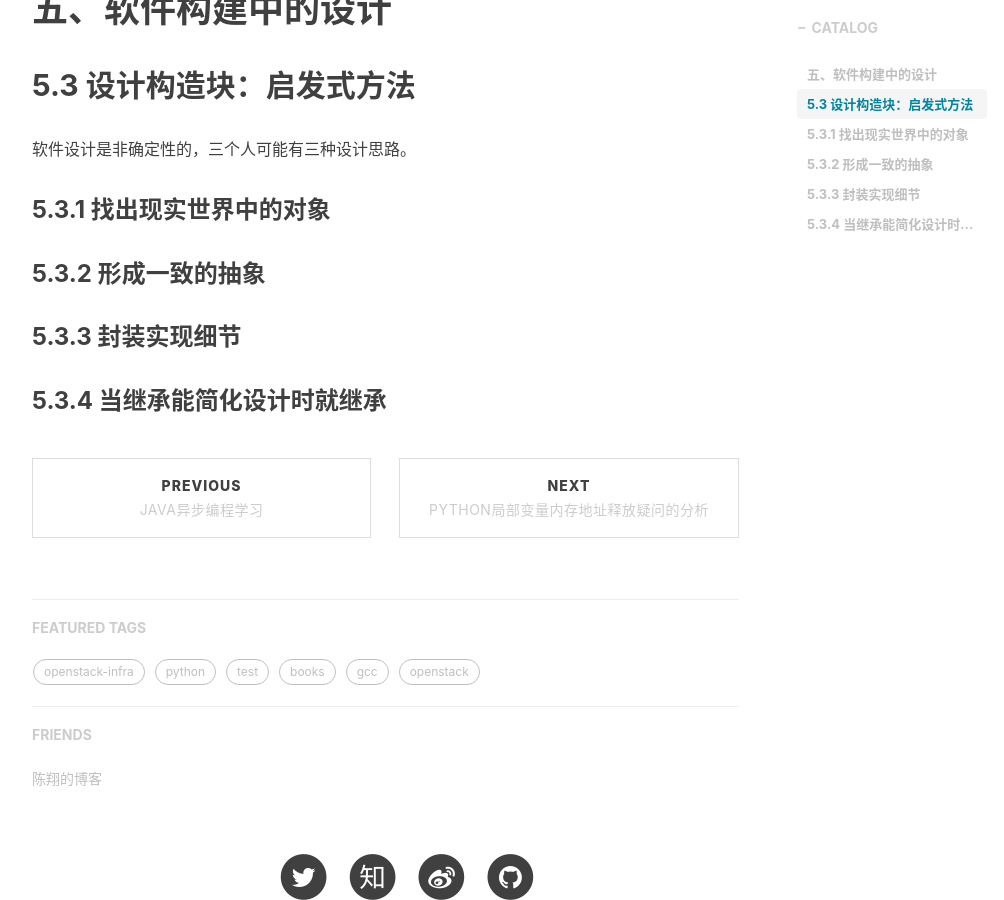
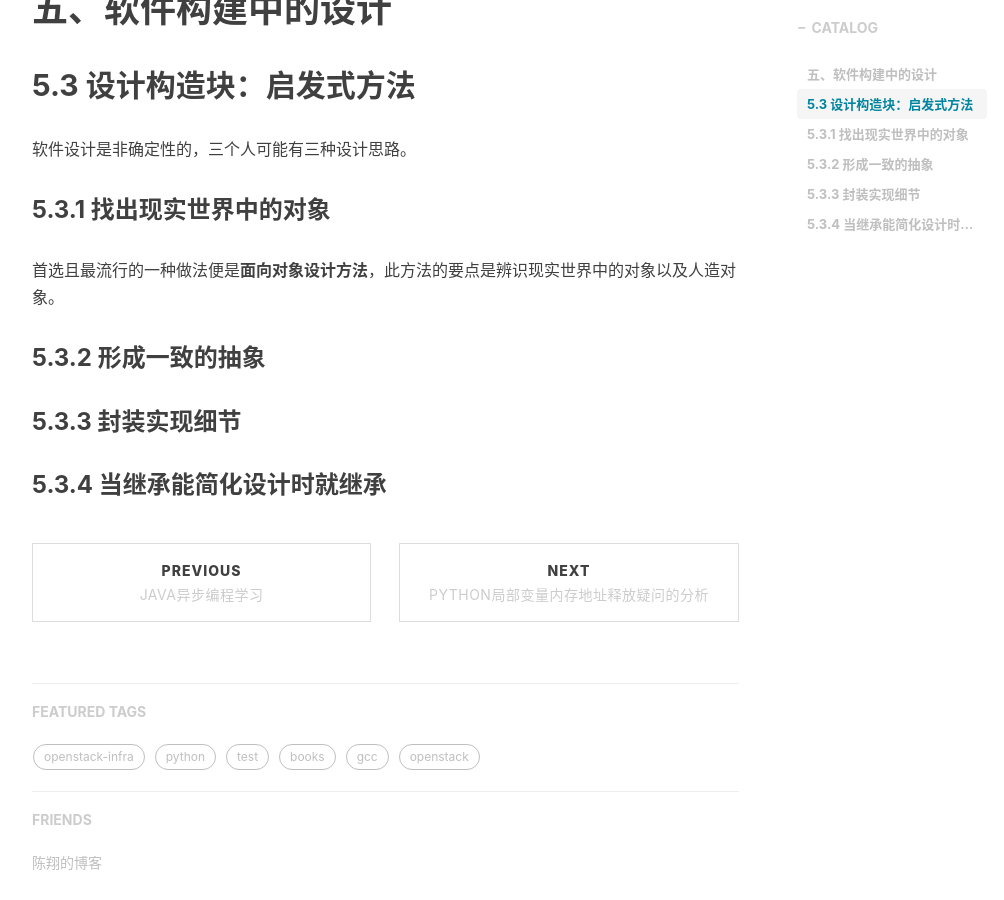
Before and after one commit to shihai1991/shihai1991.github.io, a Jekyll site: the page built from _posts/2022-05-28-代码大全2.md, in a window 1280 px wide and 900 px high, scrolled down 523 px. Shown: the whole window, without its empty margins (233-1237 px from the left). Built offline with Jekyll 4.4.1, drawn with Linux system fonts in a browser that asks for light colours; nearby versions of some CDN libraries; comment, search, counter and statistics services are not loaded.

Commit message:
Update 2022-05-28-代码大全2.md

```diff
--- a/_posts/2022-05-28-代码大全2.md
+++ b/_posts/2022-05-28-代码大全2.md
@@ -11,7 +11,10 @@ time: '2022.06.01 15:52:00'
 # 五、软件构建中的设计
 ## 5.3 设计构造块：启发式方法
 软件设计是非确定性的，三个人可能有三种设计思路。
+
 ### 5.3.1 找出现实世界中的对象
+首选且最流行的一种做法便是**面向对象设计方法**，此方法的要点是辨识现实世界中的对象以及人造对象。
+
 ### 5.3.2 形成一致的抽象
 ### 5.3.3 封装实现细节
 ### 5.3.4 当继承能简化设计时就继承
```
